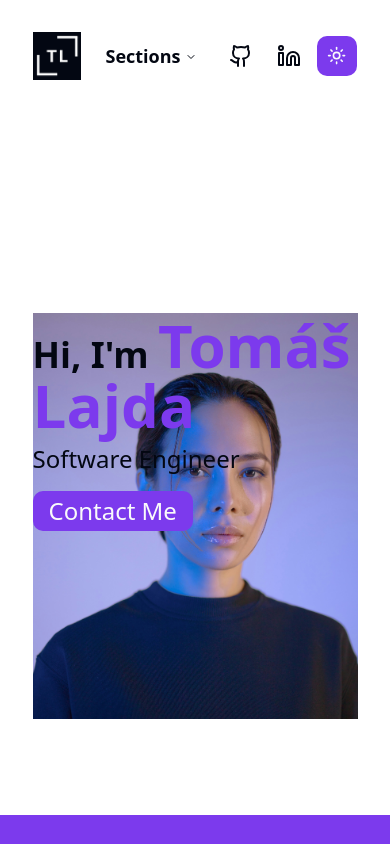
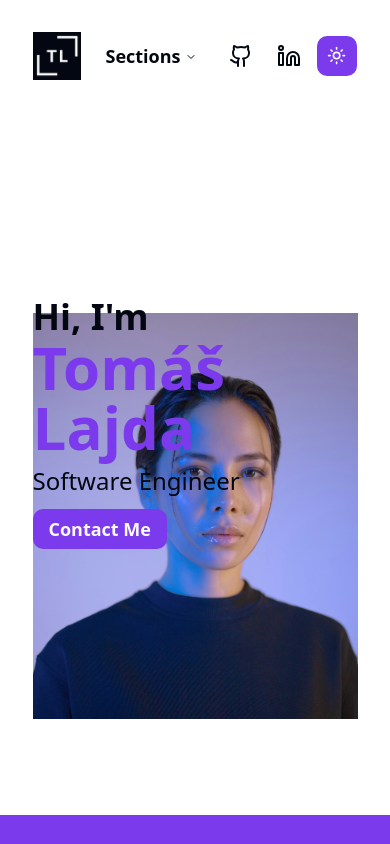
Before and after one commit to tomasLajda/portfolio, a React (Vite) app: page / in a window 390 px wide. Shown: the top 844 px of the page. Built offline with nearby package versions, Linux system fonts and the light colour scheme.

Commit message:
fixed home page button

```diff
--- a/src/components/link-list.tsx
+++ b/src/components/link-list.tsx
@@ -16,7 +16,7 @@ const LinkList = ({
   redirect,
 }: LinkListProps) => {
   return (
-    <ul
+    <div
       className={`flex ${
         direction === 'column' ? 'flex-col items-center' : 'gap-2'
       }`}
@@ -34,7 +34,7 @@ const LinkList = ({
         </Link>
       ))}
       {children}
-    </ul>
+    </div>
   );
 };
 
--- a/src/components/link.tsx
+++ b/src/components/link.tsx
@@ -42,7 +42,6 @@ const Link = ({
   };
 
   return (
-    <li>
     <a
       href={url}
       target={target ? '_blank' : ''}
@@ -56,7 +55,6 @@ const Link = ({
         {children || text}
       </Button>
     </a>
-    </li>
   );
 };
 
--- a/src/components/sections/home/home.tsx
+++ b/src/components/sections/home/home.tsx
@@ -1,21 +1,29 @@
+import { useMediaQuery } from 'react-responsive';
 import profileImage from '../../../assets/aiony-haust-3TLl_97HNJo-unsplash.jpg';
-import { Button } from '../../ui/button';
+import Link from '../../link';
 import Wrapper from '../../wrapper';
 
 const Home = () => {
+  const isMobile = useMediaQuery({ query: '(max-width: 550px)' });
+
   return (
     <Wrapper className='mt-12' id='Home'>
       <div className='h-[70vh] relative flex items-center'>
         <div className='relative z-10'>
           <h1 className='mb-2'>
-            Hi, I'm{' '}
+            Hi, I'm {isMobile && <br />}
             <span className='font-bold text-6xl text-[hsl(var(--primary))]'>
               Tomáš Lajda
             </span>
           </h1>
-          <h3>Software Engineer</h3>
+          <h3 className='mb-3'>Software Engineer</h3>
           <a href=''>
-            <Button className='text-2xl mt-4'>Contact Me</Button>
+            <Link
+              redirect={false}
+              text='Contact Me'
+              url='#Contact'
+              variant='default'
+            />
           </a>
         </div>
         <div
```
Lines whose indentation alone changed are shown as unchanged.
